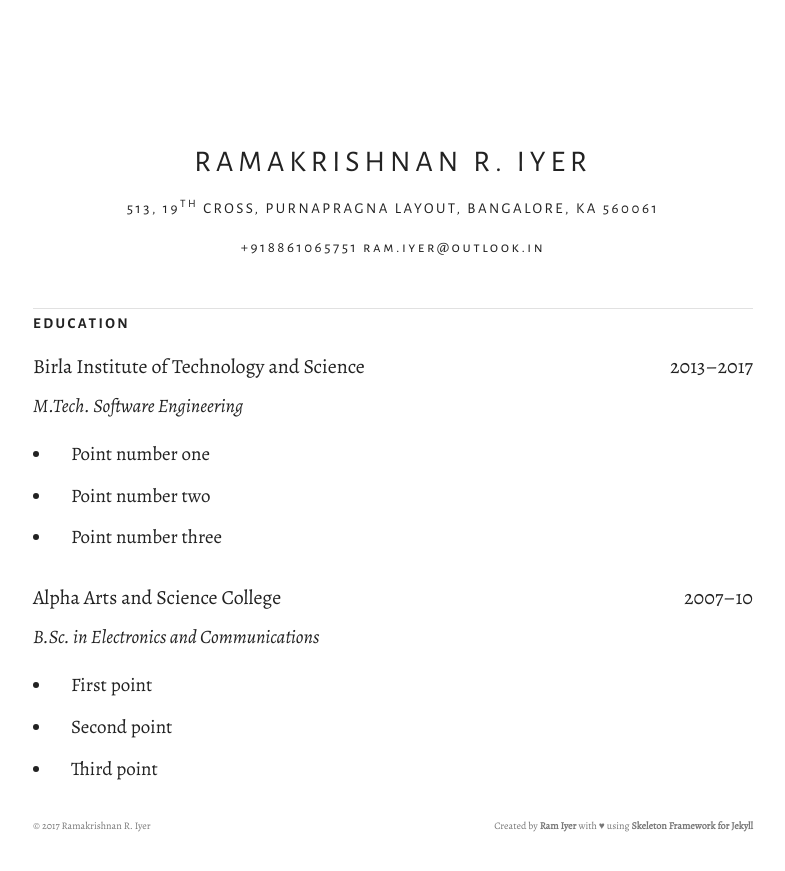
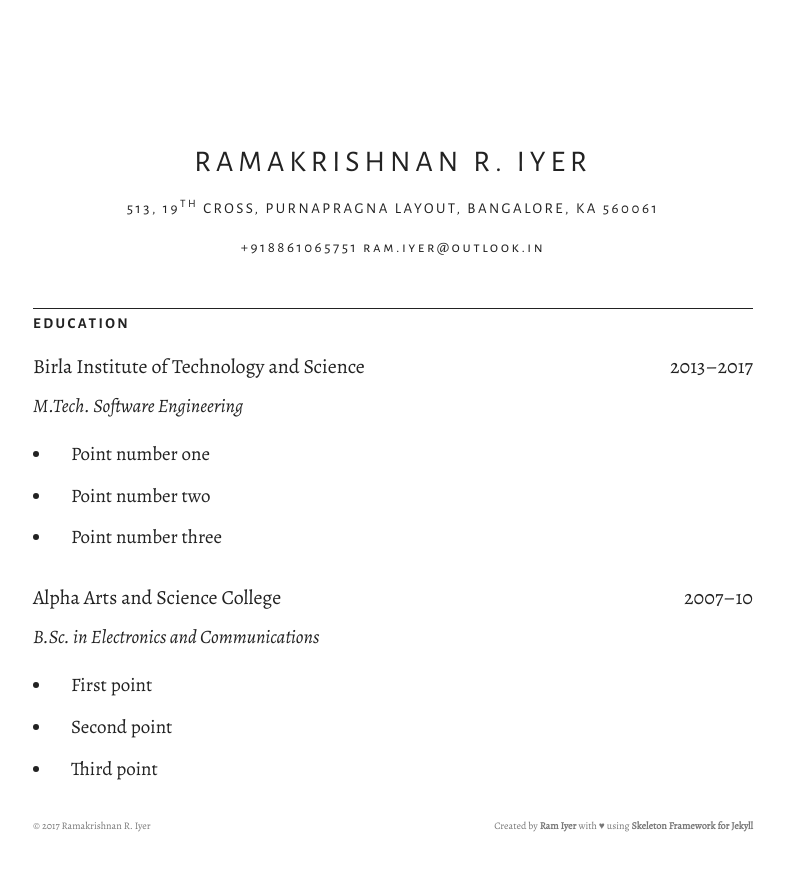
Before and after one commit to theramiyer/resume, a Jekyll site: the page built from index.html, in a window 1280 px wide. Shown: the top 871 px of the page, without its empty margins (247-1032 px from the left). Built offline with Jekyll 4.4.1, drawn with Linux system fonts in a browser that asks for light colours.

Commit message:
Change h4 separator colour to body text

```diff
--- a/css/skeleton.css
+++ b/css/skeleton.css
@@ -166,7 +166,7 @@ h4 {
   text-transform: uppercase;
   font-family: 'Alegreya Sans SC';
   font-weight: 700;
-  border-top: 1px solid #E1E1E1;
+  border-top: 1px solid #222;
   padding-top: 0.5rem;
   margin-top: 3rem;
 }
```
